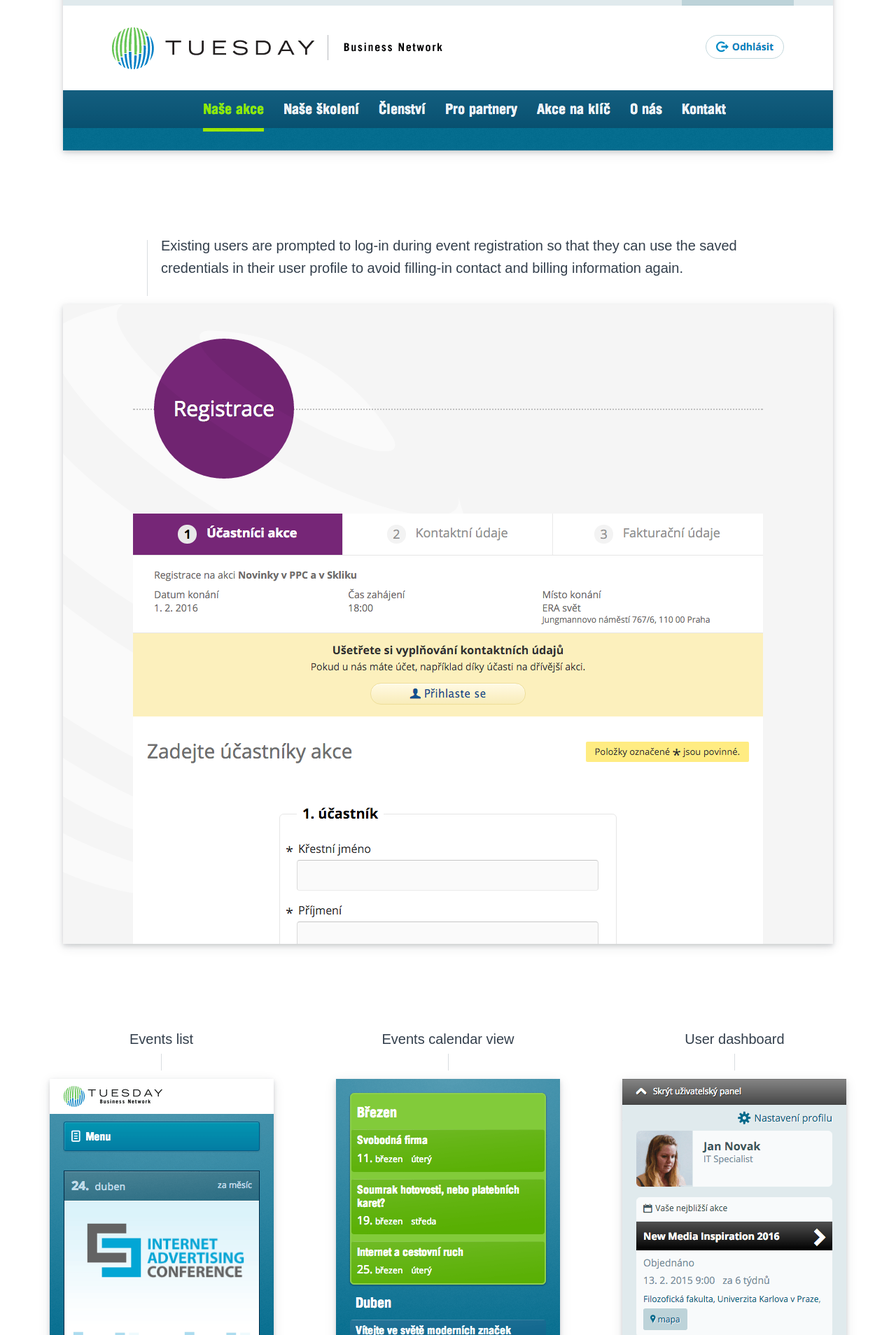
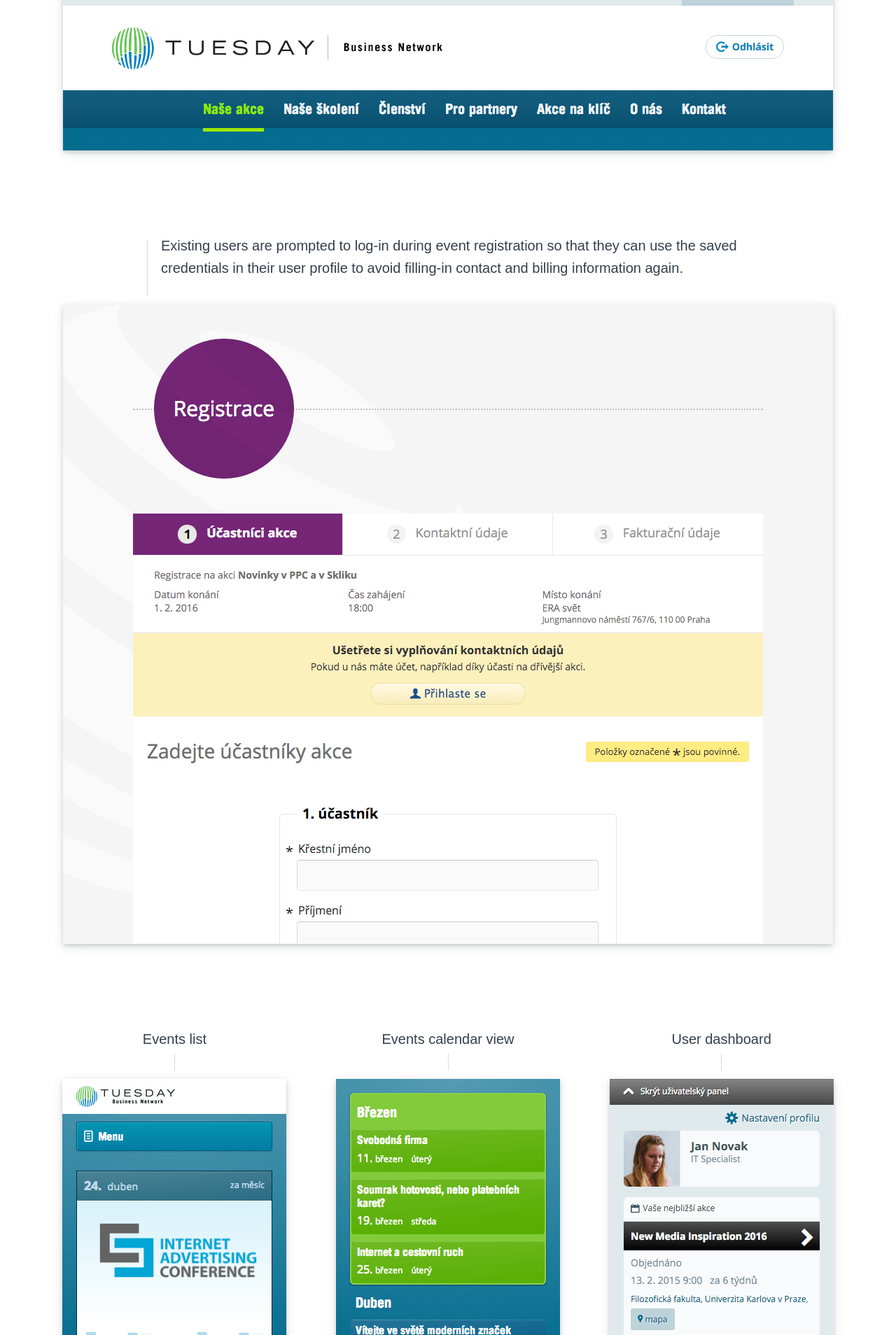
Before and after one commit to ivan-pik/portfolio, a Jekyll site: the page built from projects/06-tuesday-business-network.html, in a window 1280 px wide. Shown: the part 4492-6400 px from the top of the page at 70% size. Built offline with Jekyll 4.4.1, drawn with Linux system fonts in a browser that asks for light colours.

Commit message:
Fix incorrect width of mobile screens group

```diff
--- a/_sass/_page-project.scss
+++ b/_sass/_page-project.scss
@@ -111,15 +111,22 @@
 // Image Group
 
 .project__image-group {
+  padding: 0 1.5vw;
+
   @include media-query(min,$bp-small) {
     @include flexbox;
     @include justify-content(space-between);
-    max-width: 1190px;
+    max-width: 1114px;
     margin: 0 auto 4rem;
+  }
 
-    @include media-query(max,$bp-small) {
-      margin: 0 auto 2rem;
-    }
+  @include media-query(max,$bp-small) {
+    margin: 0 auto 2rem;
+  }
+
+  .project__image.project__image--mobile {
+    margin-left: 0.5vw;
+    margin-right: 0.5vw;
   }
 }
 
```
